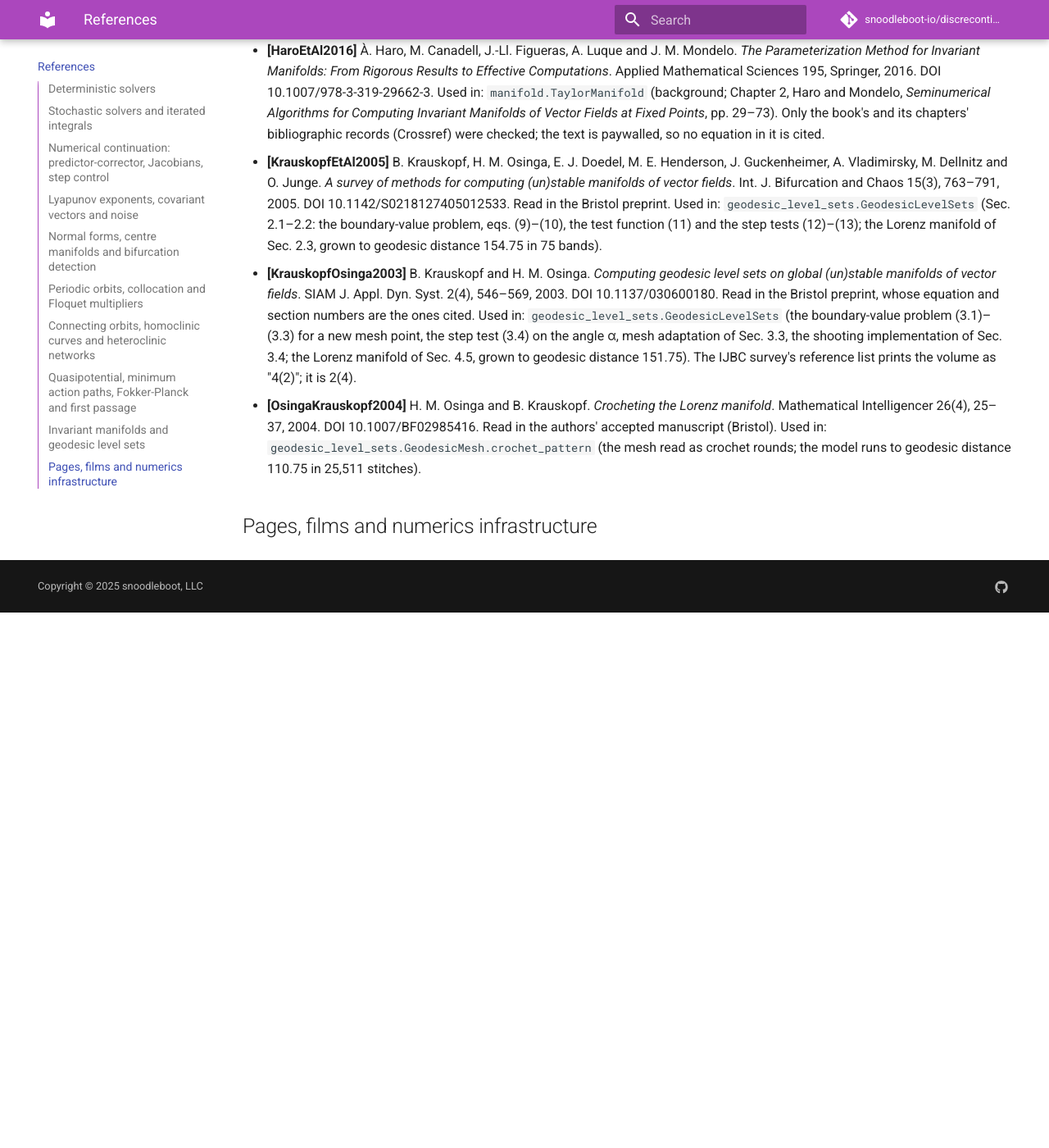
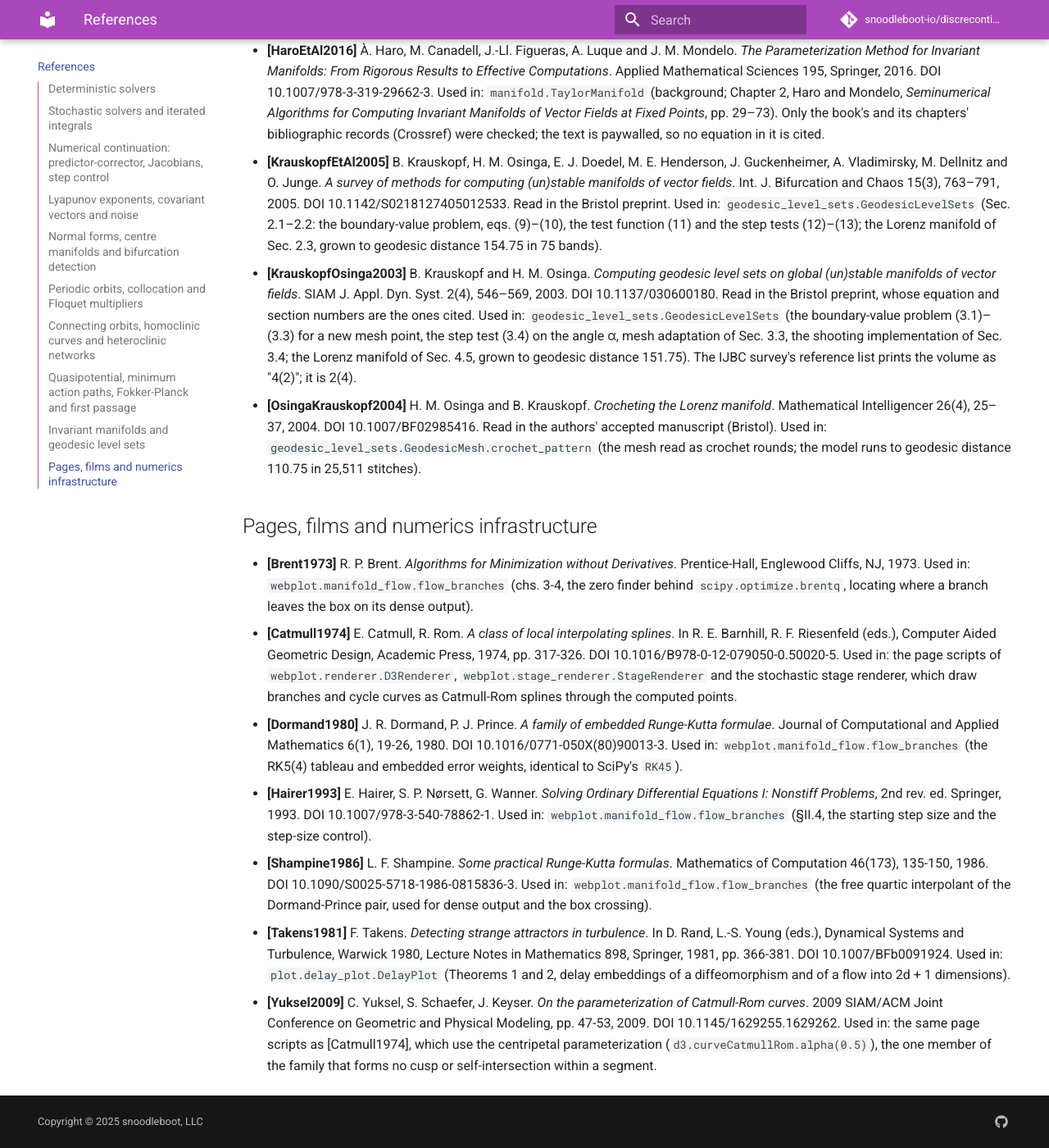
Before and after one commit to snoodleboot-io/discrecontinual_equations, an MkDocs documentation site: the page built from docs/references.md, in a window 1280 px wide and 1400 px high, scrolled down 10615 px. Shown: the whole window at 82% size. Built offline with MkDocs 1.6.1 and Material for MkDocs 9.7.7, drawn with Linux system fonts in a browser that asks for light colours; comment, search, counter and statistics services are not loaded; before the commit the page ends 11362 px from its top, so only the background shows below that.

Commit message:
List the sources behind the pages: the Dormand-Prince flow, Catmull-Rom curves and delay embeddings
Co-Authored-By: Claude Opus 5.5 <noreply@anthropic.com>

```diff
--- a/docs/references/pages-and-films.md
+++ b/docs/references/pages-and-films.md
@@ -3,3 +3,11 @@
 <!-- One entry per work, sorted by key. Format:
 - **[AuthorYear]** Authors. *Title*. Venue, year. arXiv:xxxx / DOI. Used in: `module.function` (eq./thm).
 -->
+
+- **[Brent1973]** R. P. Brent. *Algorithms for Minimization without Derivatives*. Prentice-Hall, Englewood Cliffs, NJ, 1973. Used in: `webplot.manifold_flow.flow_branches` (chs. 3-4, the zero finder behind `scipy.optimize.brentq`, locating where a branch leaves the box on its dense output).
+- **[Catmull1974]** E. Catmull, R. Rom. *A class of local interpolating splines*. In R. E. Barnhill, R. F. Riesenfeld (eds.), Computer Aided Geometric Design, Academic Press, 1974, pp. 317-326. DOI 10.1016/B978-0-12-079050-0.50020-5. Used in: the page scripts of `webplot.renderer.D3Renderer`, `webplot.stage_renderer.StageRenderer` and the stochastic stage renderer, which draw branches and cycle curves as Catmull-Rom splines through the computed points.
+- **[Dormand1980]** J. R. Dormand, P. J. Prince. *A family of embedded Runge-Kutta formulae*. Journal of Computational and Applied Mathematics 6(1), 19-26, 1980. DOI 10.1016/0771-050X(80)90013-3. Used in: `webplot.manifold_flow.flow_branches` (the RK5(4) tableau and embedded error weights, identical to SciPy's `RK45`).
+- **[Hairer1993]** E. Hairer, S. P. Nørsett, G. Wanner. *Solving Ordinary Differential Equations I: Nonstiff Problems*, 2nd rev. ed. Springer, 1993. DOI 10.1007/978-3-540-78862-1. Used in: `webplot.manifold_flow.flow_branches` (§II.4, the starting step size and the step-size control).
+- **[Shampine1986]** L. F. Shampine. *Some practical Runge-Kutta formulas*. Mathematics of Computation 46(173), 135-150, 1986. DOI 10.1090/S0025-5718-1986-0815836-3. Used in: `webplot.manifold_flow.flow_branches` (the free quartic interpolant of the Dormand-Prince pair, used for dense output and the box crossing).
+- **[Takens1981]** F. Takens. *Detecting strange attractors in turbulence*. In D. Rand, L.-S. Young (eds.), Dynamical Systems and Turbulence, Warwick 1980, Lecture Notes in Mathematics 898, Springer, 1981, pp. 366-381. DOI 10.1007/BFb0091924. Used in: `plot.delay_plot.DelayPlot` (Theorems 1 and 2, delay embeddings of a diffeomorphism and of a flow into 2d + 1 dimensions).
+- **[Yuksel2009]** C. Yuksel, S. Schaefer, J. Keyser. *On the parameterization of Catmull-Rom curves*. 2009 SIAM/ACM Joint Conference on Geometric and Physical Modeling, pp. 47-53, 2009. DOI 10.1145/1629255.1629262. Used in: the same page scripts as [Catmull1974], which use the centripetal parameterization (`d3.curveCatmullRom.alpha(0.5)`), the one member of the family that forms no cusp or self-intersection within a segment.
```
